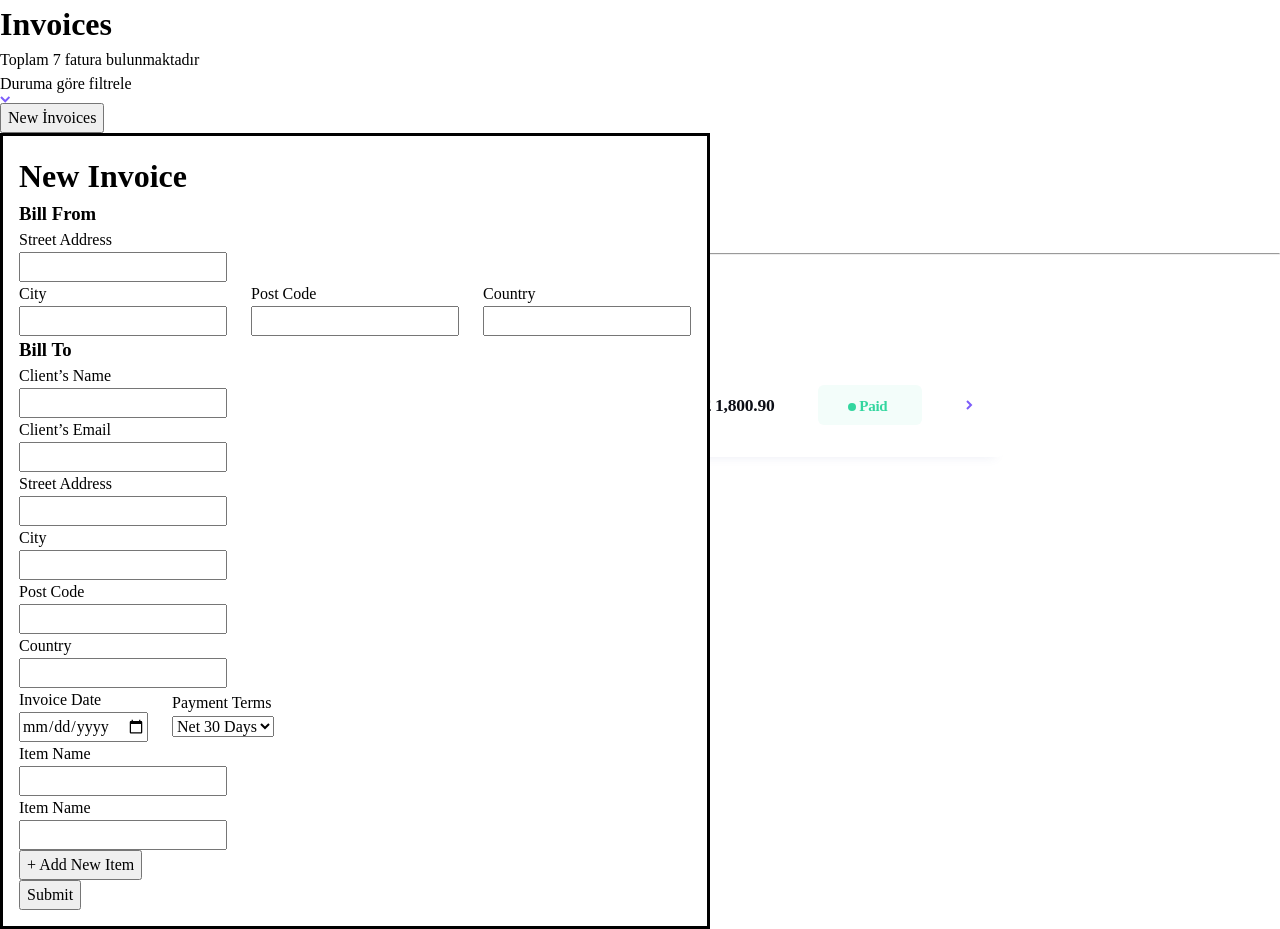
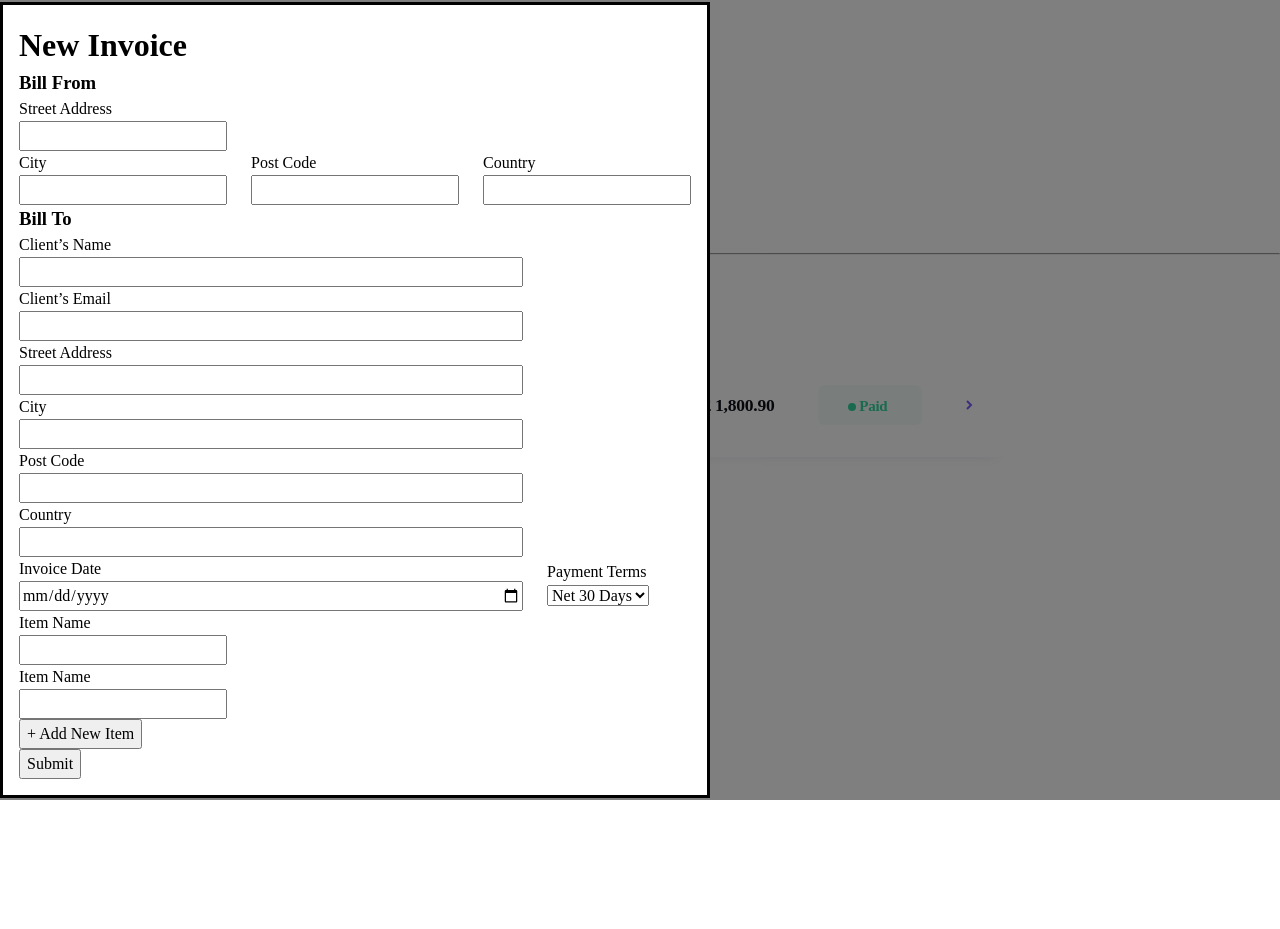
Before and after one commit to dogasvs/invoice-app, a Next.js app: page /invoices-list in a window 1280 px wide. After the commit the page ends 800 px from the top, so only its background shows below. Built offline with nearby package versions, Linux system fonts and the light colour scheme.

Commit message:
css yapılıyo

```diff
--- a/components/modal/modal-add/index.jsx
+++ b/components/modal/modal-add/index.jsx
@@ -18,6 +18,7 @@ export default function ModalAdd({ isModalOpen }) {
   };
 
   return (
+    <div class="modal-overlay">
       <dialog open className={`modalAddContainer `}>
         <h1>New Invoice</h1>
         <form action="">
@@ -25,7 +26,12 @@ export default function ModalAdd({ isModalOpen }) {
             <h3 className="formName">Bill From</h3>
             <label htmlFor="StreetAddress">
               <p>Street Address</p>
-            <input name="StreetAddress" type="text" placeholder="" />
+              <input
+                className="streetAddress"
+                name="StreetAddress"
+                type="text"
+                placeholder=""
+              />
             </label>
             <div className="billFormAddressDetail">
               <label htmlFor="city">
@@ -115,5 +121,6 @@ export default function ModalAdd({ isModalOpen }) {
           <button type="submit">Submit</button>
         </form>
       </dialog>
+    </div>
   );
 }
--- a/components/modal/modal-add/modalAdd.css
+++ b/components/modal/modal-add/modalAdd.css
@@ -1,9 +1,40 @@
+
+.modal-overlay {
+  position: fixed;
+  top: 0;
+  left: 0;
+  width: 100%;
+  height: 100%;
+  background-color: rgba(0, 0, 0, 0.5);
+  display: flex;
+  justify-content: center;
+  align-items: center;
+  z-index: 9999;
+}
+
+
+.modal-content {
+  width: 719px;
+  background-color: #fff;
+  padding: 20px;
+  border-radius: 10px;
+  box-shadow: 0 4px 8px rgba(0, 0, 0, 0.1);
+  position: relative;
+
+}
+
+
 .block{
   display: block;
 }
 
 .none{
   display: none;
+}
+.billform:nth-child(2) {
+  input {
+    width: 504px;
+  }
 }
 
 .billFormAddressDetail {
@@ -12,7 +43,11 @@
   justify-content: space-between;
   gap: 24px;
 }
-
+.billToform {
+  input {
+    width: 504px;
+  }
+}
 .date {
   display: flex;
   align-items: center;
```
Lines whose indentation alone changed are shown as unchanged.
